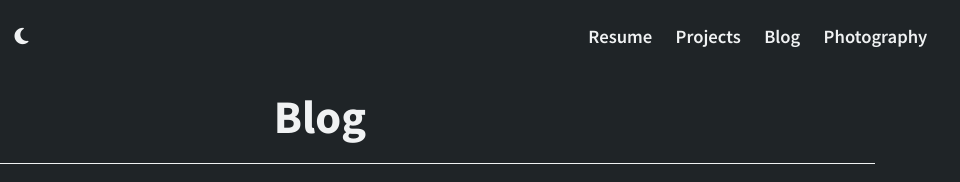
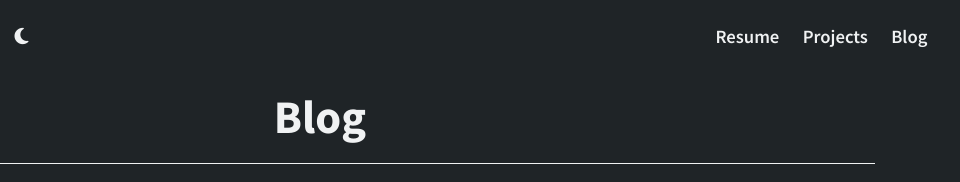
Before and after one commit to barisakbal/barisakbal.github.io, a plain HTML site: page blog/index.html in a window 1280 px wide. Shown: the full height of the page, 320-1280 px from the left. Drawn offline with nearby package versions, Linux system fonts and the light colour scheme.

Commit message:
removed photography section

```diff
--- a/blog/index.html
+++ b/blog/index.html
@@ -64,9 +64,6 @@
         <li class="nav-item pr-1">
           <a href="/blog" class="nav-link">Blog</a>
         </li>
-        <li class="nav-item pr-1">
-          <a href="/art" class="nav-link">Photography</a>
-        </li>
         <ul class="navbar-nav flex-row d-md-none">
           <li class="nav-item"><a class="nav-link pr-4 email" href="mailto:baris.akbal@gmail.com"><i class="fas fa-envelope"></i></a></li>
           <li class="nav-item"><a class="nav-link pr-4" href="https://github.com/barisakbal"><i class="fab fa-github"></i></a></li>
```
Also changed, not shown: index.html (+1 -3 lines), projects/index.html (+0 -3 lines), resume/index.html (+0 -3 lines).
